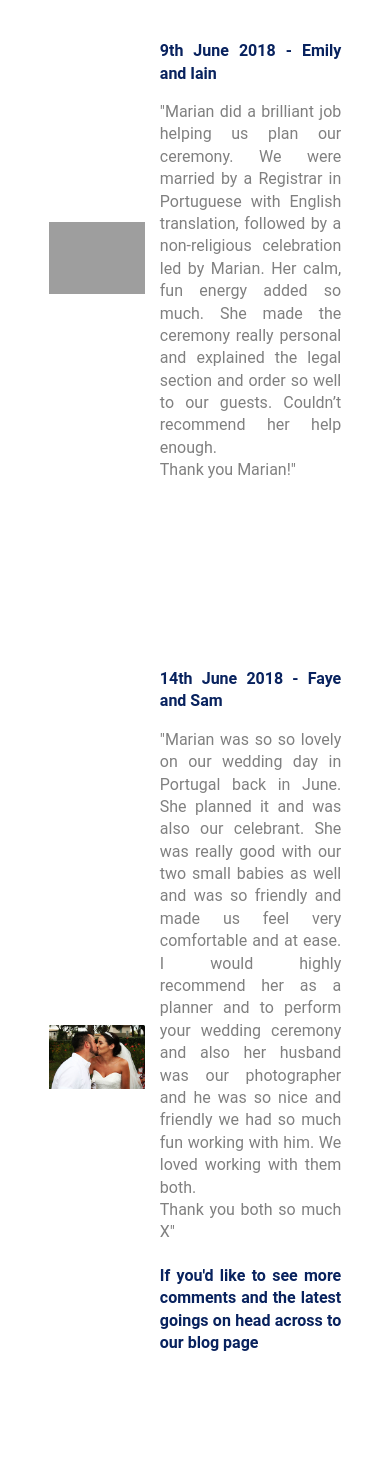
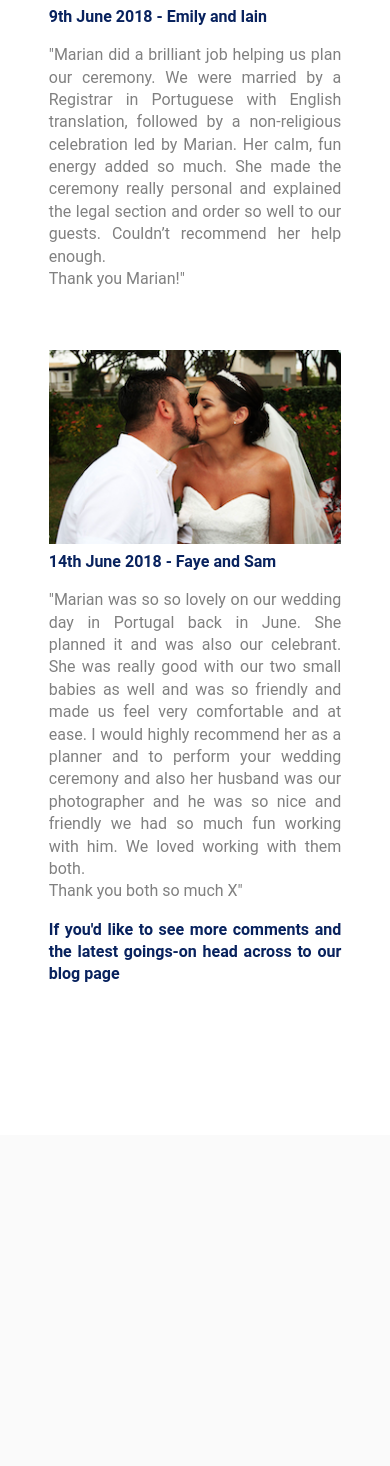
Before and after one commit to petetav/sunweddingsstaging, a PHP site: page /testimonials.php in a window 390 px wide. Shown: the part 2664-4130 px from the top of the page. After the commit the page ends 3646 px from the top, so only its background shows below. Run offline with PHP 8.4, Linux system fonts and the light colour scheme; grey boxes are pictures that could not be loaded.

Commit message:
testimonials sorted

```diff
--- a/css/main.css
+++ b/css/main.css
@@ -106,50 +106,23 @@
 /* Testimonials */
 .testimonials_grid {
   display: grid;
-  grid-template-columns: 2fr 3fr;
+  grid-template-columns: minmax(200px, 2fr) minmax(300px, 3fr);
   grid-gap: 5%;
-  align-items: center;
-  margin-bottom: 5%; }
+  align-items: top; }
   .testimonials_grid .img {
     display: block;
     width: 100%;
     height: auto;
-    object-fit: contain;
-    margin-top: 20px; }
+    object-fit: contain; }
+  .testimonials_grid .txt h4 {
+    margin-top: 0; }
 
-.testimonials_bottom {
-  display: block;
-  width: 100%;
-  height: auto;
-  margin: auto;
-  position: relative;
-  margin-bottom: 50px; }
+@media screen and (max-width: 700px) {
+  .testimonials_grid {
+    display: block; }
+  .txt {
+    margin-bottom: 60px; } }
 
-/*  Gallery  */
-/*.flex-container {
-  width:70%;
-  max-width: 1000px;
-  margin: 0 auto;
-  display: flex;
-  height: auto;
-  flex-wrap: wrap;
-  align-content: flex-start;
-  background-color: lightgray;
-  grid-template-columns: minmax(100px, 200px) 1fr 1fr;
-  justify-content: space-between;
-}
-
-.flex-container > div {
-  flex-grow: 1;
-  background-color: #f1f1f1;
-  width: 200px;
-  height:200px;
-  margin:10px 10px;
-  text-align: center;
-  line-height: 75px;
-  font-size: 30px;
-}
-*/
 /*  footer */
 .footer {
   text-align: center;
--- a/css/main.scss
+++ b/css/main.scss
@@ -163,10 +163,10 @@
 /* Testimonials */
 	.testimonials_grid{
 		display: grid;
-		grid-template-columns:  2fr 3fr;
+		grid-template-columns: minmax(200px, 2fr) minmax(300px, 3fr);
 		grid-gap: 5%;
-		align-items: center;
-		margin-bottom: 5%;
+		align-items:  top;
+
 
 
 	.img{
@@ -174,49 +174,24 @@
 		width: 100%;
 		height: auto;
 		object-fit:contain;
-		margin-top: 20px;
 	}
 
+	.txt h4{
+		margin-top: 0;
+	}
 
 }
 
-
-	.testimonials_bottom{
-		display:block;
-		width: 100%;
-		height: auto;
-		margin: auto;
-		position: relative;
-		margin-bottom: 50px;
+@media screen and (max-width: 700px){
+		.testimonials_grid{
+			display: block;
 	}
-/*  Gallery  */
-/*.flex-container {
-  width:70%;
-  max-width: 1000px;
-  margin: 0 auto;
-  display: flex;
-  height: auto;
-  flex-wrap: wrap;
-  align-content: flex-start;
-  background-color: lightgray;
-  grid-template-columns: minmax(100px, 200px) 1fr 1fr;
-  justify-content: space-between;
+		.txt{
+			margin-bottom: 60px;
+		}
 }
 
-.flex-container > div {
-  flex-grow: 1;
-  background-color: #f1f1f1;
-  width: 200px;
-  height:200px;
-  margin:10px 10px;
-  text-align: center;
-  line-height: 75px;
-  font-size: 30px;
-}
-*/
-
 /*  footer */
-
 .footer{
 
 	text-align: center;
--- a/testimonials.php
+++ b/testimonials.php
@@ -10,9 +10,9 @@
 
 <!--blurb-->
 <section class="blurb">
-
+<br>
 <h2 class="testimonials">Testimonials</h2>
-
+<br>
 <main class="testimonials_grid">
 <img src="images_testimonials/donagh%20&%20sarah.png" alt="donagh & sarah" width="100%">
 
@@ -49,14 +49,15 @@
 
 
 <!--next couple -->
+
 <img src="images_testimonials/Faye%20&%20Sam.png" alt="Faye & Sam" width="100%" height="auto" margin-bottom="20px">
 
 <div class="txt">
 <h4>14th June 2018 - Faye and Sam</h4>
 <p>"Marian was so so lovely on our wedding day in Portugal back in June. She planned it and was also our celebrant. She was really good with our two small babies as well and was so friendly and made us feel very comfortable and at ease. I would highly recommend her as a planner and to perform your wedding ceremony and also her husband was our photographer and he was so nice and friendly we had so much fun working with him. We loved working with them both.<br>
 Thank you both so much X"</p>
-<h4>If you'd like to see more comments and the latest goings on head across to our blog page</h4>
-<br><br><br><br><br>
+<h4>If you'd like to see more comments and the latest goings-on head across to our blog page</h4>
+<br><br><br><br>
 </div>
 
 
```
Also changed, not shown: 1 other file.
